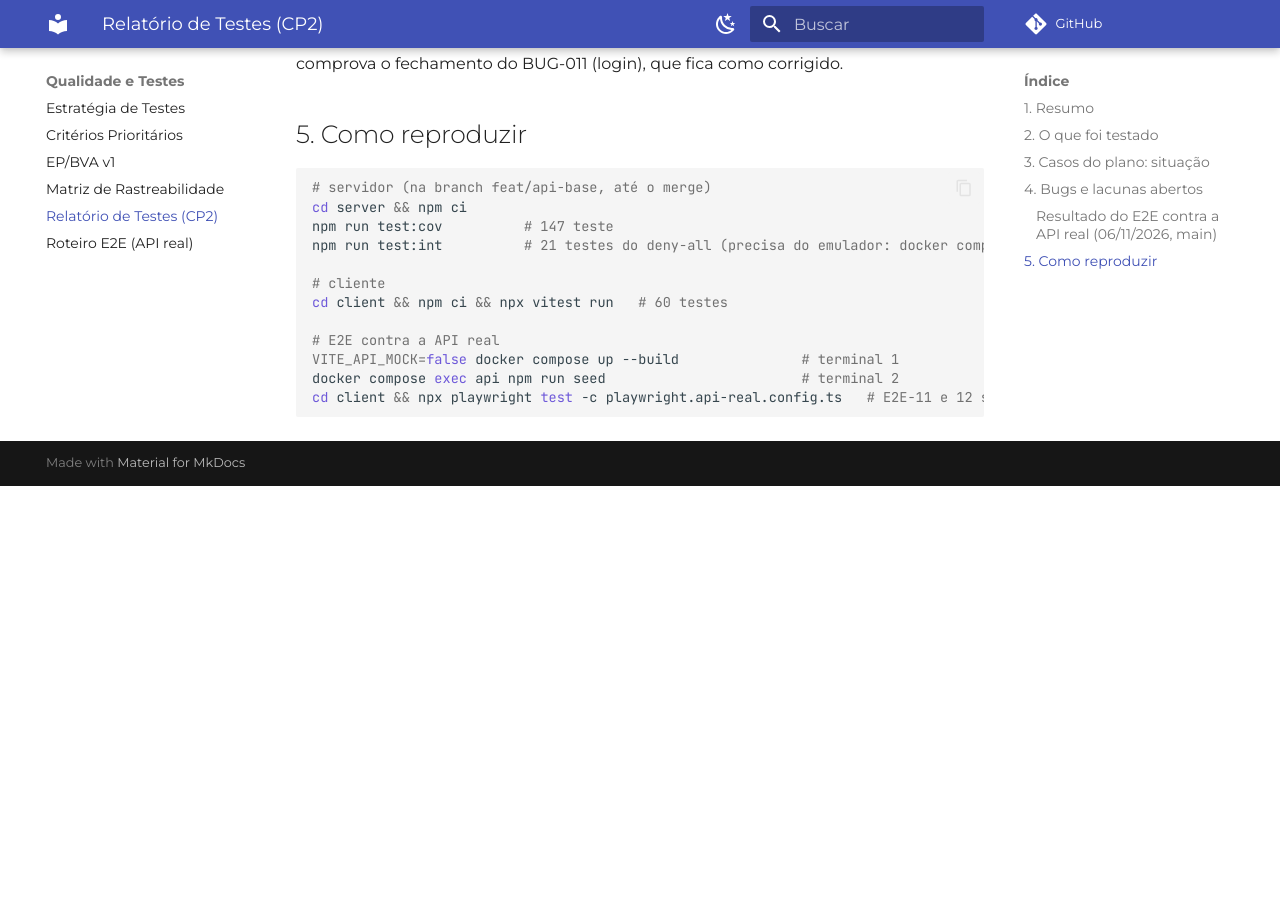
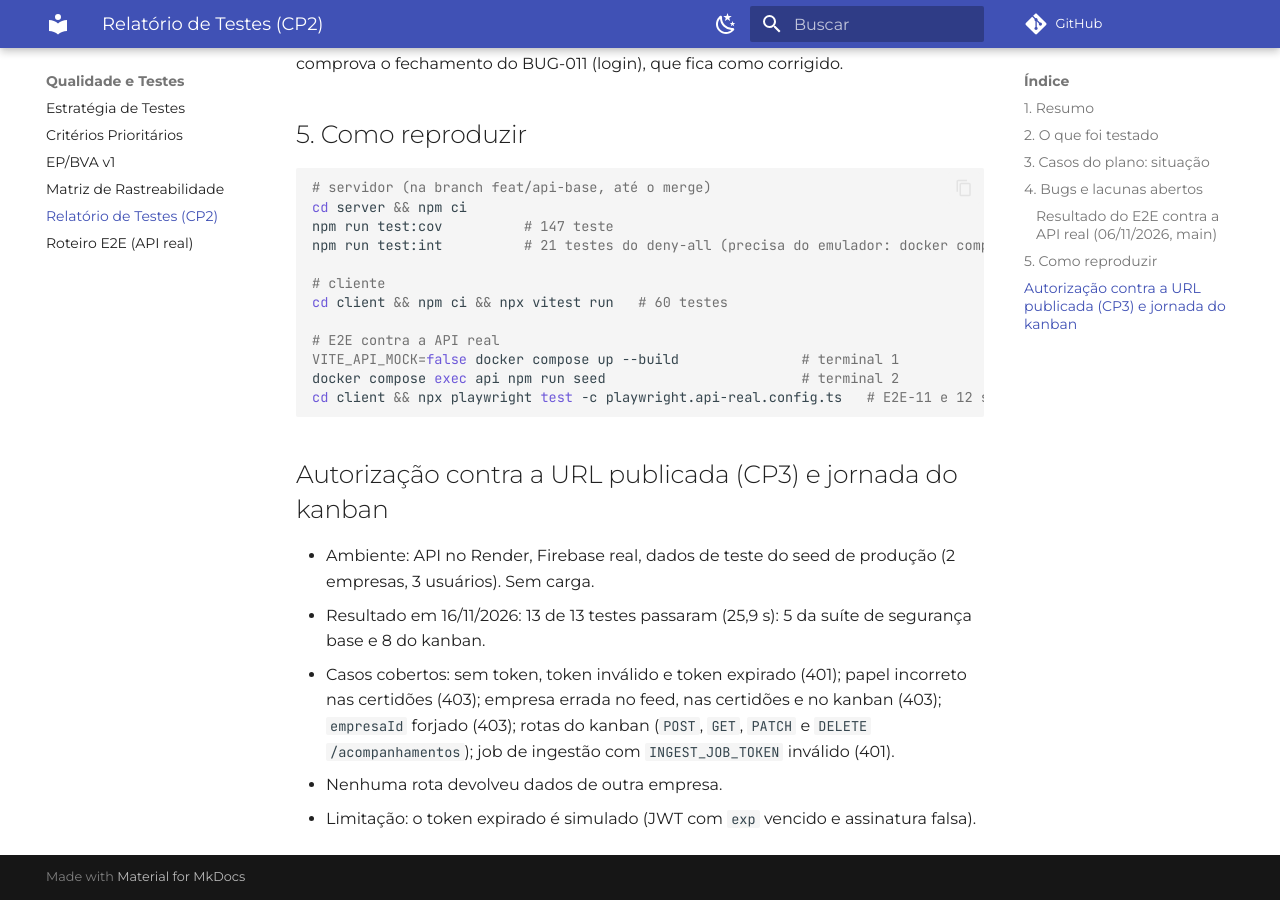
Before and after one commit to LicitaRad4r/documentation, an MkDocs documentation site: the page built from docs/Testes/relatoriocp2.md, in a window 1280 px wide and 900 px high, scrolled down 4730 px. Built offline with MkDocs 1.6.1 and Material for MkDocs 9.7.7, drawn with Linux system fonts in a browser that asks for light colours; comment, search, counter and statistics services are not loaded; before the commit the page ends 5216 px from its top, so only the background shows below that.

Commit message:
Atualiza relatório de testes com novas informações

````diff
--- a/docs/Testes/relatoriocp2.md
+++ b/docs/Testes/relatoriocp2.md
@@ -1,7 +1,7 @@
 # Primeiro relatório de testes (Checkpoint 2)
 
 **Projeto:** LicitaRadar · **Responsável pela qualidade:** Maria Júlia Sena e
-Kauan Tarchetti · **Última atualização:** 04/11/2026
+Kauan Tarchetti · **Última atualização:** 16/11/2026
 
 > Execução feita na branch `feat/api-base` (código das jornadas 1 a 4), que ainda não foi integrada à `main`. Depois do merge, rodar de novo na `main` e atualizar a data.
 ## 1. Resumo
@@ -103,3 +103,11 @@ VITE_API_MOCK=false docker compose up --build               # terminal 1
 docker compose exec api npm run seed                        # terminal 2
 cd client && npx playwright test -c playwright.api-real.config.ts   # E2E-11 e 12 só com o PR #25
 ```
+
+## Autorização contra a URL publicada (CP3) e jornada do kanban
+
+- Ambiente: API no Render, Firebase real, dados de teste do seed de produção (2 empresas, 3 usuários). Sem carga.
+- Resultado em 16/11/2026: 13 de 13 testes passaram (25,9 s): 5 da suíte de segurança base e 8 do kanban.
+- Casos cobertos: sem token, token inválido e token expirado (401); papel incorreto nas certidões (403); empresa errada no feed, nas certidões e no kanban (403); `empresaId` forjado (403); rotas do kanban (`POST`, `GET`, `PATCH` e `DELETE /acompanhamentos`); job de ingestão com `INGEST_JOB_TOKEN` inválido (401).
+- Nenhuma rota devolveu dados de outra empresa.
+- Limitação: o token expirado é simulado (JWT com `exp` vencido e assinatura falsa).
````
